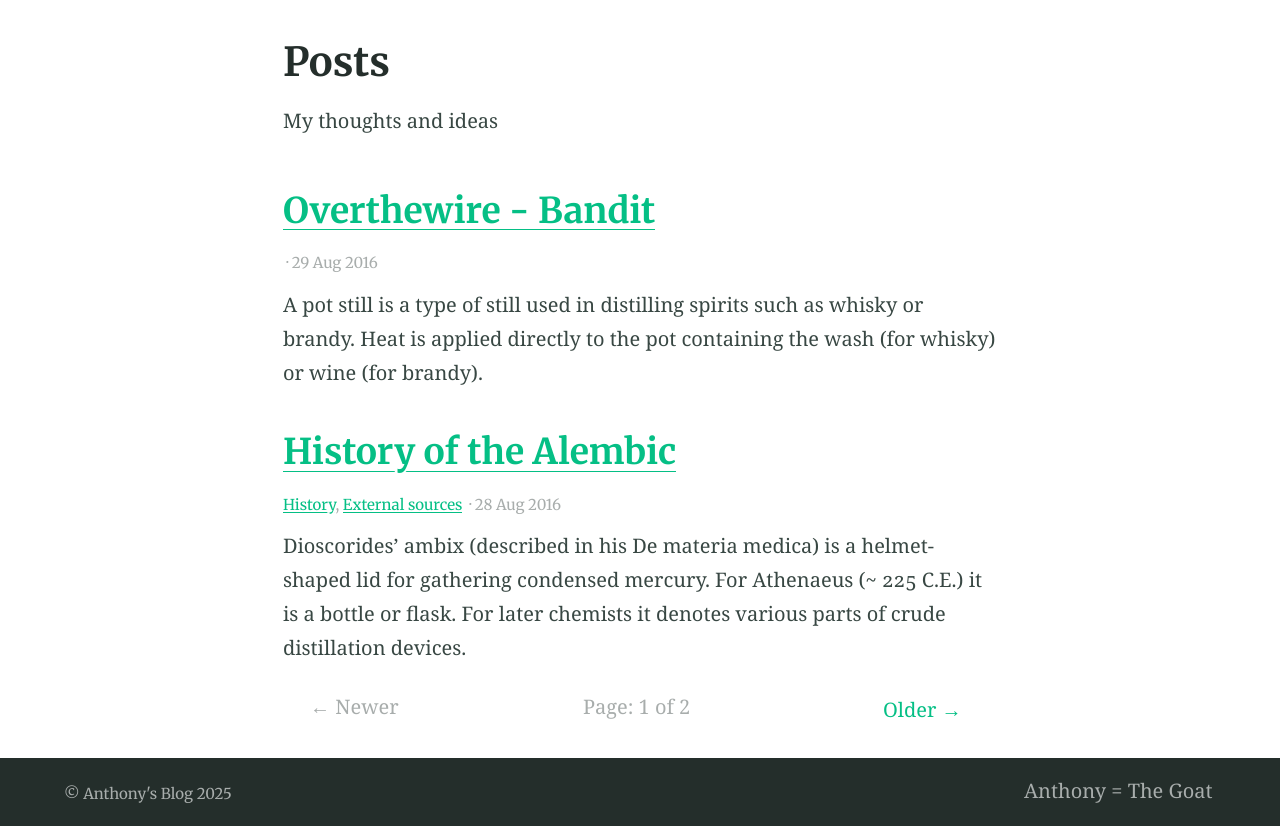
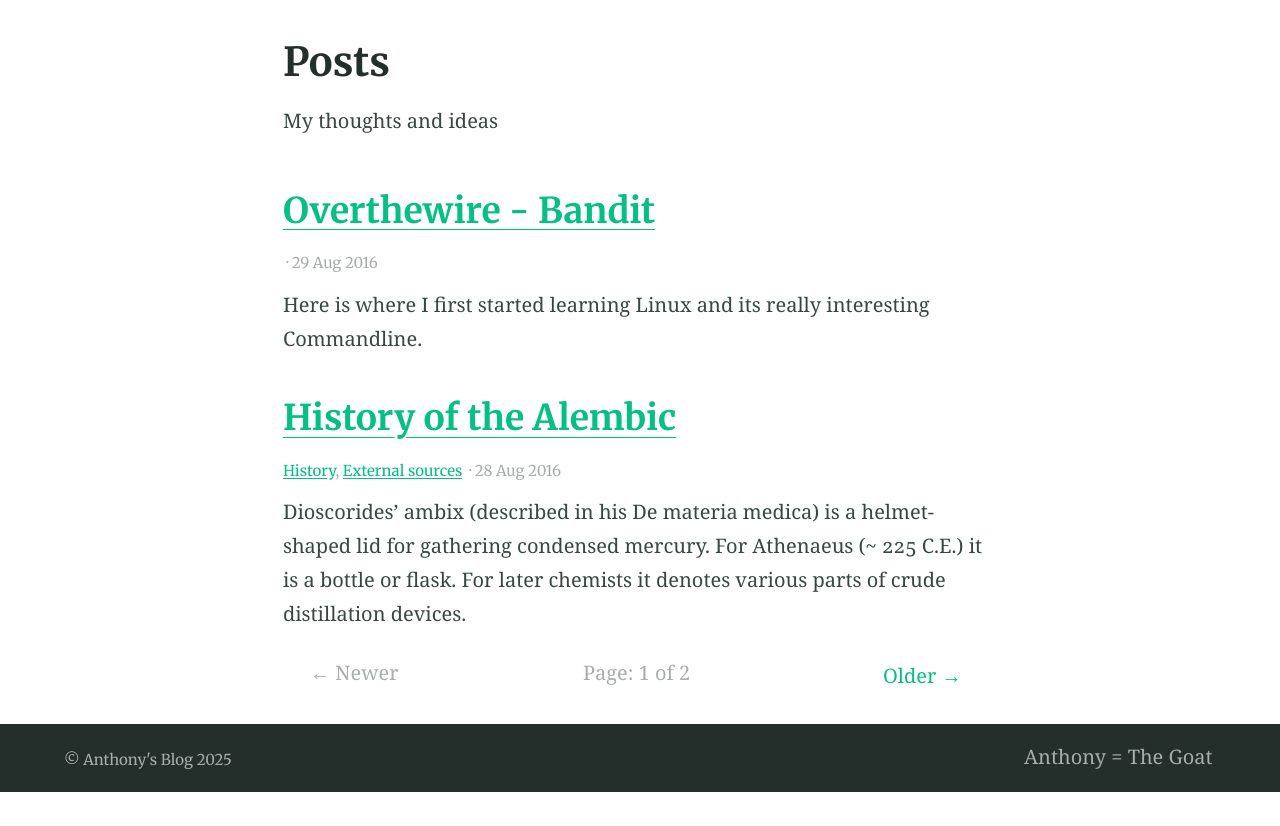
Before and after one commit to 4nthvny/4nthvny.github.io, a Jekyll site: the page built from blog/index.html, in a window 1280 px wide. Shown: the part 408-1234 px from the top of the page. Built offline with Jekyll 4.4.1, drawn with Linux system fonts in a browser that asks for light colours; the list of posts is cut into pages by our own code; after the commit the page ends 1200 px from its top, so only the background shows below that; some of the changed lines change nothing that is shown.

Commit message:
Update 2016-08-29-example-post-three.md

```diff
--- a/_posts/2016-08-29-example-post-three.md
+++ b/_posts/2016-08-29-example-post-three.md
@@ -1,17 +1,8 @@
 ---
+layout: post
 title: Overthewire - Bandit
-excerpt: |
-  A pot still is a type of still used in distilling spirits such as whisky or brandy. Heat is applied directly to the pot containing the wash (for whisky) or wine (for brandy).
-feature_text: |
-  ## The Pot Still
-  The modern pot still is a descendant of the alembic, an earlier distillation device
-feature_image: "https://picsum.photos/2560/600?image=733"
-image: "https://picsum.photos/2560/600?image=733"
+subtitle: Write-Ups from each level on Bandit from Overthewire War Games
+Cover-img: /assets/logos/banditlogo.png
 ---
 
-A pot still is a type of still used in distilling spirits such as whisky or brandy. Heat is applied directly to the pot containing the wash (for whisky) or wine (for brandy). This is called a batch distillation (as opposed to a continuous distillation).
-
-At standard atmospheric pressure, alcohol boils at 78 °C (172 °F), while water boils at 100 °C (212 °F). During distillation, the vapour contains more alcohol than the liquid. When the vapours are condensed, the resulting liquid contains a higher concentration of alcohol. In the pot still, the alcohol and water vapour combine with esters and flow from the still through the condensing coil. There they condense into the first distillation liquid, the so-called "low wines". The low wines have a strength of about 25–35% alcohol by volume, and flow into a second still. It is then distilled a second time to produce the colourless spirit, collected at about 70% alcohol by volume. Colour is added through maturation in an oak aging barrel, and develops over time.
-
-The modern pot still is a descendant of the alembic, an earlier distillation device.
-![image](https://github.com/user-attachments/assets/26faa0e2-6594-40df-87e6-a3354a1b310d)
+Here is where I first started learning Linux and its really interesting Commandline.
```
